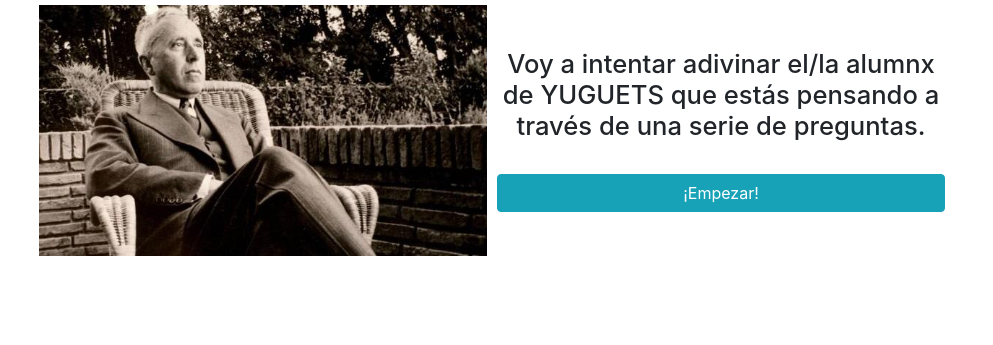
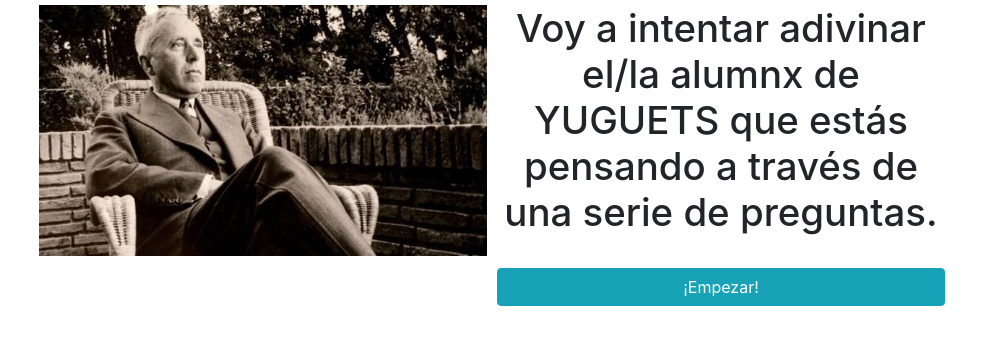
Before and after one commit to 3rw4t/adivinator, a plain HTML site: page index.html in a window 1280 px wide. Shown: the part 95-440 px from the top of the page, without its empty margins (143-1136 px from the left). Drawn offline with nearby package versions, Linux system fonts and the light colour scheme.

Commit message:
agrandé el tamaño de la fuente de la pregunta
de 2vw a 3vw

```diff
--- a/index.html
+++ b/index.html
@@ -16,7 +16,7 @@
         <img id="imagen" src="images/bienvenida.jpeg" >
       </div>
       <div style="; margin-top: auto; margin-bottom: auto;">
-        <h2 id="pregunta" style="max-width: 500px; font-size: 2vw;">Voy a intentar adivinar el/la alumnx de YUGUETS que estás pensando a través de una serie de preguntas.</h2>
+        <h2 id="pregunta" style="max-width: 500px; font-size: 3vw;">Voy a intentar adivinar el/la alumnx de YUGUETS que estás pensando a través de una serie de preguntas.</h2>
         <div  ><img id="resultado" class="imagen responsive"  ></div>
         <div class="btn-group-vertical " id="buttons" style="width: 100%; max-width: 500px; ">
           <button type="button" class="btn btn-info btn-block" onclick="boton('si')" >Si</button>
```
